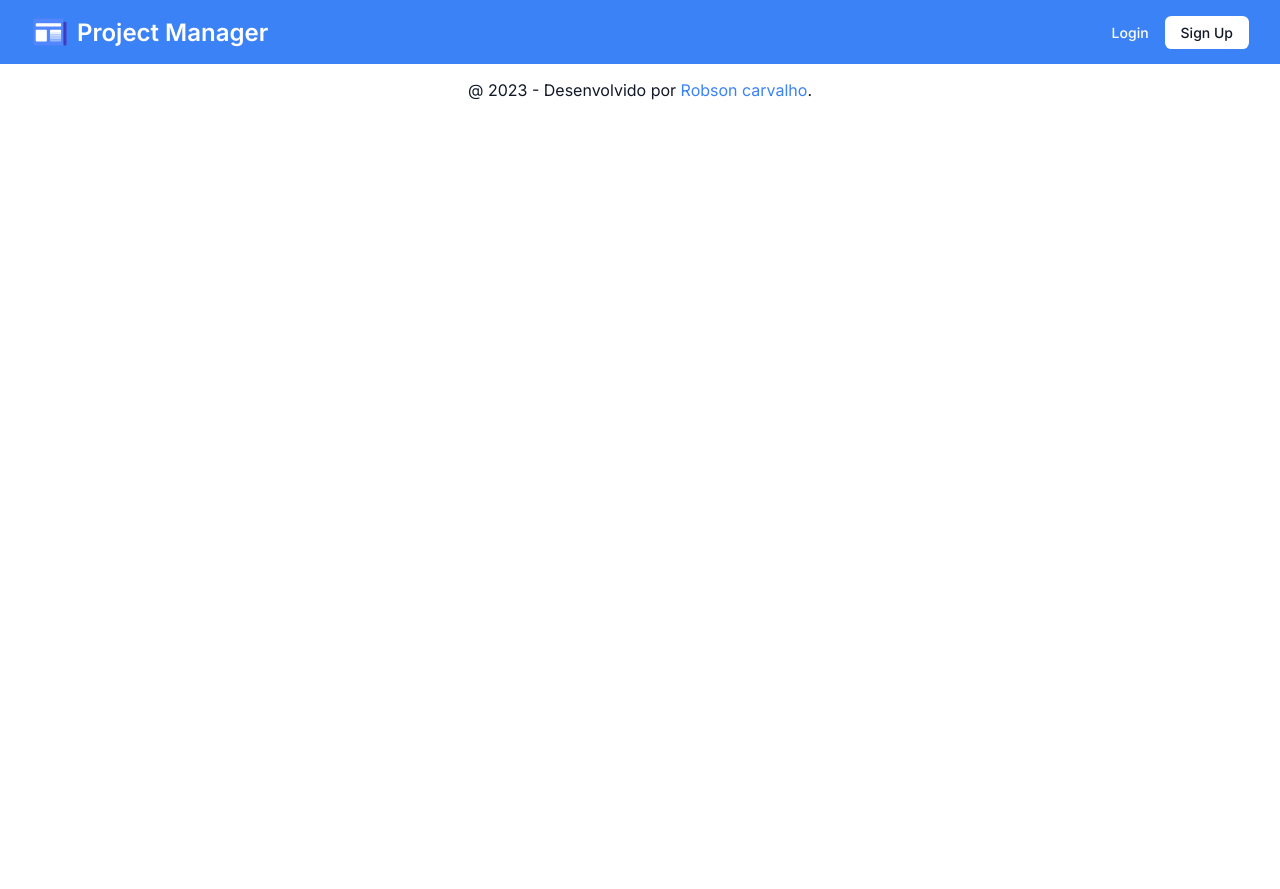
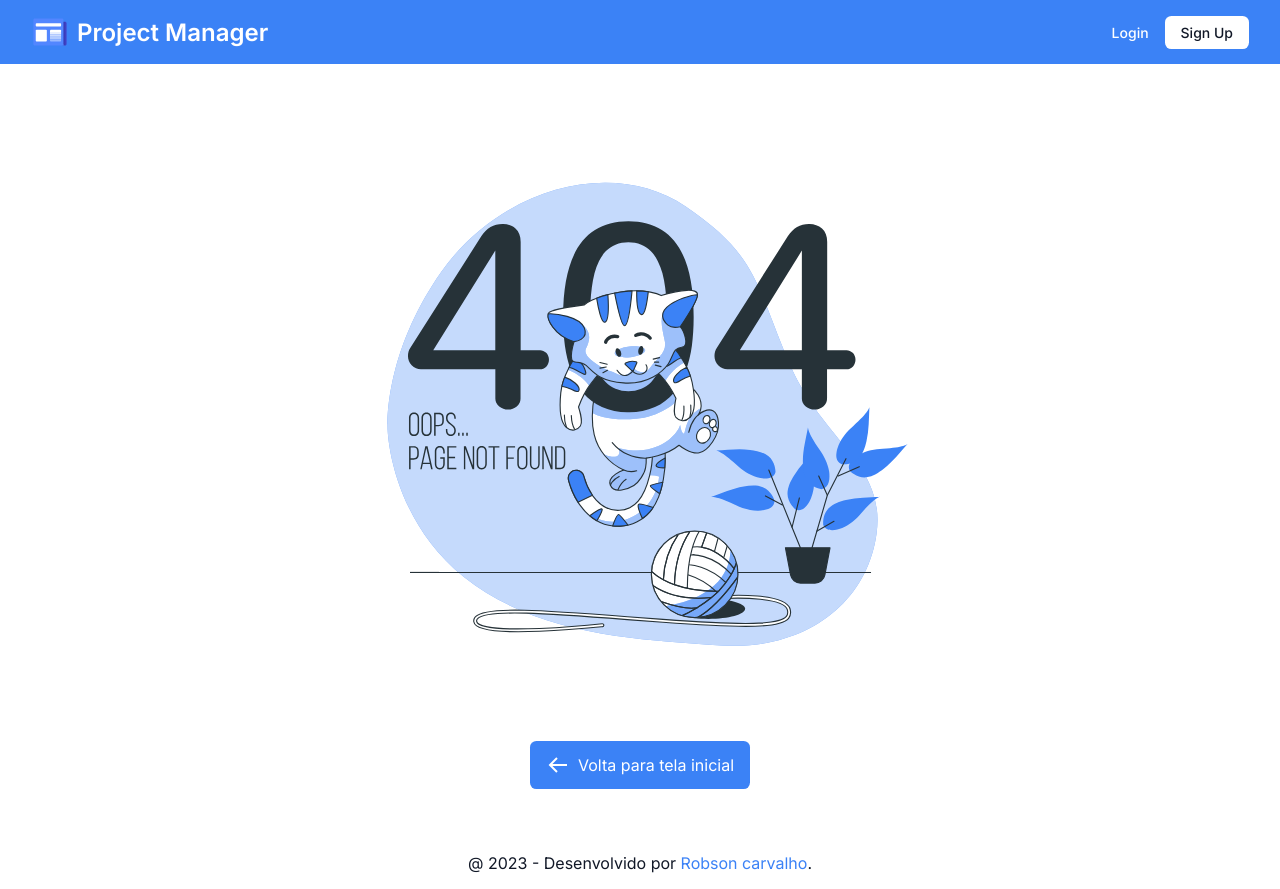
Before and after one commit to Robson-Carvalho/project-manager-web, a React (Vite) app: page /login in a window 1280 px wide. Before the commit the page ends 800 px from the top, so only its background shows below. Built offline with nearby package versions, Linux system fonts and the light colour scheme.

Commit message:
:sparkles: feat: added page not found

```diff
--- a/src/App.tsx
+++ b/src/App.tsx
@@ -9,6 +9,7 @@ import { Header } from "./components/Header";
 import { Footer } from "./components/Footer";
 
 import { Home } from "./pages/Home";
+import { NotFound } from "./pages/NotFound";
 
 export const App = () => {
   return (
@@ -21,6 +22,7 @@ export const App = () => {
 
             <Routes>
               <Route path="/" element={<Home />} />
+              <Route path="*" element={<NotFound />} />
             </Routes>
 
             <Footer />
--- /dev/null
+++ b/src/pages/NotFound/index.tsx
@@ -0,0 +1,18 @@
+import { Container, Hero, Button } from "./styles";
+
+import illustration_404 from "../../assets/illustration-404.svg";
+import { BiArrowBack } from "react-icons/bi";
+
+export const NotFound = () => {
+  return (
+    <Container>
+      <Hero>
+        <img src={illustration_404} alt="Image not found erro 404" />
+        <Button to="/">
+          <BiArrowBack size={24} />
+          Volta para tela inicial
+        </Button>
+      </Hero>
+    </Container>
+  );
+};
--- /dev/null
+++ b/src/pages/NotFound/styles.ts
@@ -0,0 +1,45 @@
+import { Link } from "react-router-dom";
+import styled from "styled-components";
+
+export const Container = styled.main`
+  width: 100vw;
+  padding: 0 24px;
+`;
+
+export const Hero = styled.section`
+  max-width: 1218px;
+  margin: 0 auto;
+  padding: 48px 0;
+
+  display: flex;
+  flex-direction: column;
+  gap: 24px;
+  align-items: center;
+
+  img {
+    @media (max-width: 1132px) {
+      width: 505px;
+
+      @media (max-width: 1032px) {
+        width: 405px;
+
+        @media (max-width: 460px) {
+          width: 305px;
+        }
+      }
+    }
+  }
+`;
+
+export const Button = styled(Link)`
+  text-decoration: none;
+  padding: 12px 16px;
+
+  display: flex;
+  align-items: center;
+  gap: 8px;
+
+  background-color: ${({ theme }) => theme.colors.primary};
+  border-radius: ${({ theme }) => theme.border.radius};
+  color: ${({ theme }) => theme.colors.white};
+`;
```
Also changed, not shown: src/assets/illustration-404.svg (added).
